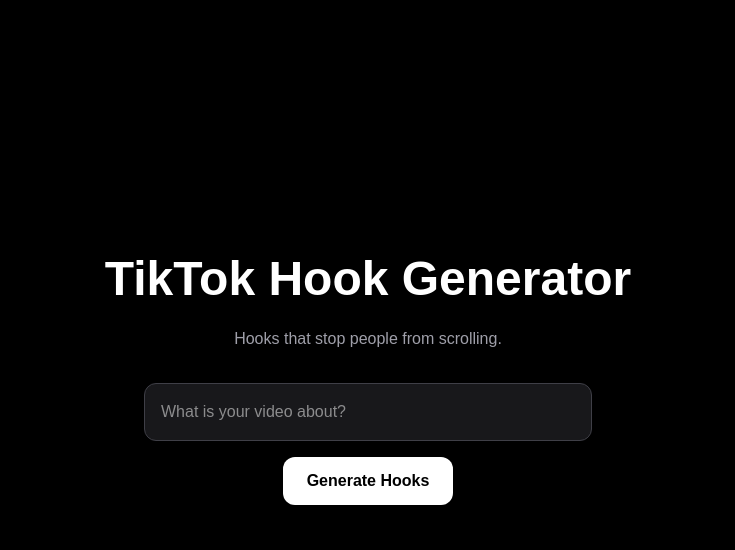
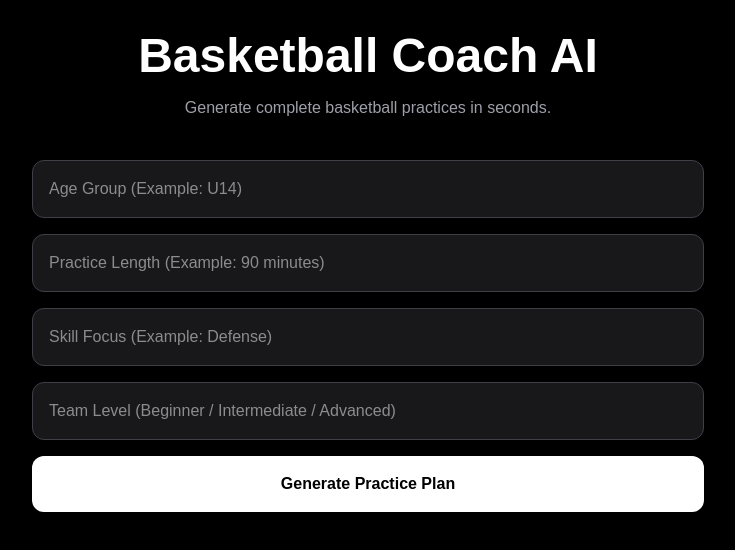
Before and after one commit to kriefmatan/tiktok-hook-generator, a Next.js app: page / in a window 1280 px wide. Shown: the top 550 px of the page, without its empty margins (272-1007 px from the left). Built offline with nearby package versions, Linux system fonts and the light colour scheme.

Commit message:
basketball coach ai

```diff
--- a/app/api/generate/route.ts
+++ b/app/api/generate/route.ts
@@ -7,39 +7,48 @@
 export async function POST(req: Request) {
   try {
     const body = await req.json();
-    const topic = body.topic;
+
+    const { ageGroup, practiceLength, focus, level } = body;
+
+    const prompt = `
+You are an elite basketball coach.
+
+Create a detailed basketball practice plan.
+
+Age Group: ${ageGroup}
+Practice Length: ${practiceLength}
+Skill Focus: ${focus}
+Team Level: ${level}
+
+The practice plan should include:
+- Warmup
+- Skill Development
+- Team Drills
+- Conditioning
+- Coaching Points
+- Time breakdown for each section
+
+Make it practical, realistic, and easy for coaches to follow.
+`;
 
     const completion = await openai.chat.completions.create({
       model: "gpt-4.1-mini",
       messages: [
         {
           role: "system",
-          content: "You are a viral TikTok hook generator.",
+          content:
+            "You are a professional basketball coach with years of experience developing players and practices.",
         },
         {
           role: "user",
-          content: `Generate 5 EXTREMELY viral TikTok hooks about ${topic}.
-
-Make them:
-- short
-- emotionally triggering
-- curiosity driven
-- written like top TikTok creators
-- avoid generic wording
-- include strong hooks and pattern interrupts
-
-Return ONLY the hooks.`,
+          content: prompt,
         },
       ],
     });
 
-    const text = completion.choices[0].message.content || "";
+    const plan = completion.choices[0].message.content;
 
-    const hooks = text
-      .split("\n")
-      .filter((line) => line.trim() !== "");
-
-    return Response.json({ hooks });
+    return Response.json({ plan });
   } catch (error) {
     console.error(error);
 
--- a/app/page.tsx
+++ b/app/page.tsx
@@ -3,12 +3,15 @@
 import { useState } from "react";
 
 export default function Home() {
-  const [topic, setTopic] = useState("");
-  const [hooks, setHooks] = useState<string[]>([]);
+  const [ageGroup, setAgeGroup] = useState("");
+  const [practiceLength, setPracticeLength] = useState("");
+  const [focus, setFocus] = useState("");
+  const [level, setLevel] = useState("");
+  const [plan, setPlan] = useState("");
   const [loading, setLoading] = useState(false);
 
-  const generateHooks = async () => {
-    if (!topic) return;
+  const generatePractice = async () => {
+    if (!ageGroup || !practiceLength || !focus || !level) return;
 
     setLoading(true);
 
@@ -18,12 +21,17 @@
         headers: {
           "Content-Type": "application/json",
         },
-        body: JSON.stringify({ topic }),
+        body: JSON.stringify({
+          ageGroup,
+          practiceLength,
+          focus,
+          level,
+        }),
       });
 
       const data = await response.json();
 
-      setHooks(data.hooks || []);
+      setPlan(data.plan);
     } catch (error) {
       console.error(error);
       alert("Something went wrong");
@@ -33,47 +41,61 @@
   };
 
   return (
-    <main className="min-h-screen bg-black text-white flex flex-col items-center justify-center p-8">
-      <h1 className="text-5xl font-bold mb-6">
-        TikTok Hook Generator
+    <main className="min-h-screen bg-black text-white flex flex-col items-center p-8">
+      <h1 className="text-5xl font-bold mb-4 text-center">
+        Basketball Coach AI
       </h1>
 
-      <p className="text-zinc-400 mb-8 text-center max-w-xl">
-        Hooks that stop people from scrolling.
+      <p className="text-zinc-400 mb-10 text-center max-w-2xl">
+        Generate complete basketball practices in seconds.
       </p>
 
-      <input
-        type="text"
-        placeholder="What is your video about?"
-        value={topic}
-        onChange={(e) => setTopic(e.target.value)}
-        className="w-full max-w-md p-4 rounded-xl bg-zinc-900 border border-zinc-700 mb-4"
-      />
+      <div className="w-full max-w-2xl space-y-4">
+        <input
+          type="text"
+          placeholder="Age Group (Example: U14)"
+          value={ageGroup}
+          onChange={(e) => setAgeGroup(e.target.value)}
+          className="w-full p-4 rounded-xl bg-zinc-900 border border-zinc-700"
+        />
 
-      <button
-        onClick={generateHooks}
-        className="bg-white text-black px-6 py-3 rounded-xl font-semibold hover:opacity-80 transition"
-      >
-        {loading ? "Generating..." : "Generate Hooks"}
-      </button>
+        <input
+          type="text"
+          placeholder="Practice Length (Example: 90 minutes)"
+          value={practiceLength}
+          onChange={(e) => setPracticeLength(e.target.value)}
+          className="w-full p-4 rounded-xl bg-zinc-900 border border-zinc-700"
+        />
 
-      <div className="mt-10 w-full max-w-2xl space-y-4">
-        {hooks.map((hook, index) => (
-          <div
-            key={index}
-            className="bg-zinc-900 border border-zinc-800 p-4 rounded-xl flex justify-between items-center gap-4"
-          >
-            <span>{hook}</span>
+        <input
+          type="text"
+          placeholder="Skill Focus (Example: Defense)"
+          value={focus}
+          onChange={(e) => setFocus(e.target.value)}
+          className="w-full p-4 rounded-xl bg-zinc-900 border border-zinc-700"
+        />
 
-            <button
-              onClick={() => navigator.clipboard.writeText(hook)}
-              className="bg-white text-black px-3 py-1 rounded-lg text-sm font-medium hover:opacity-80"
-            >
-              Copy
-            </button>
-          </div>
-        ))}
+        <input
+          type="text"
+          placeholder="Team Level (Beginner / Intermediate / Advanced)"
+          value={level}
+          onChange={(e) => setLevel(e.target.value)}
+          className="w-full p-4 rounded-xl bg-zinc-900 border border-zinc-700"
+        />
+
+        <button
+          onClick={generatePractice}
+          className="w-full bg-white text-black py-4 rounded-xl font-bold hover:opacity-80 transition"
+        >
+          {loading ? "Generating Practice..." : "Generate Practice Plan"}
+        </button>
       </div>
+
+      {plan && (
+        <div className="mt-10 w-full max-w-3xl bg-zinc-900 border border-zinc-800 rounded-2xl p-6 whitespace-pre-wrap">
+          {plan}
+        </div>
+      )}
     </main>
   );
 }
```
